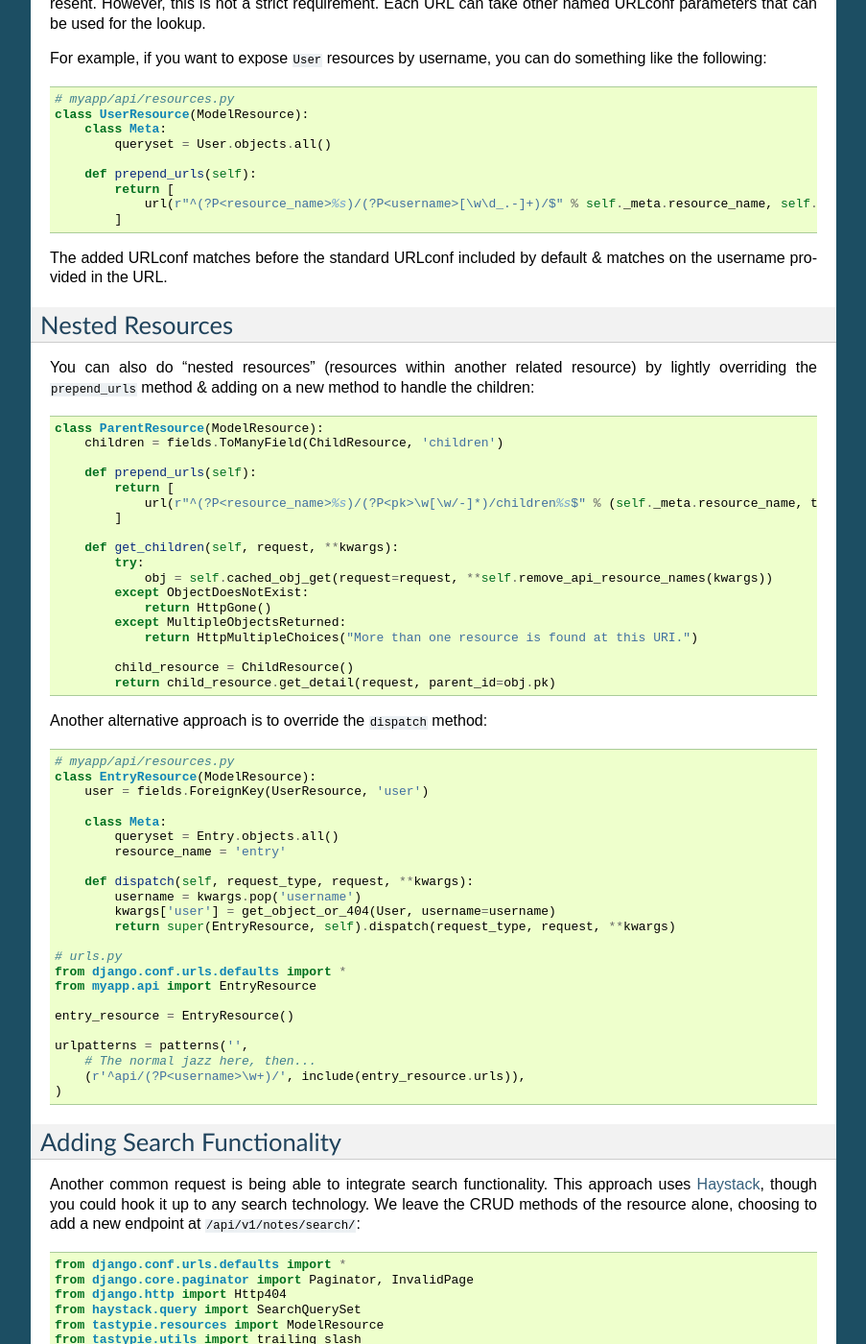
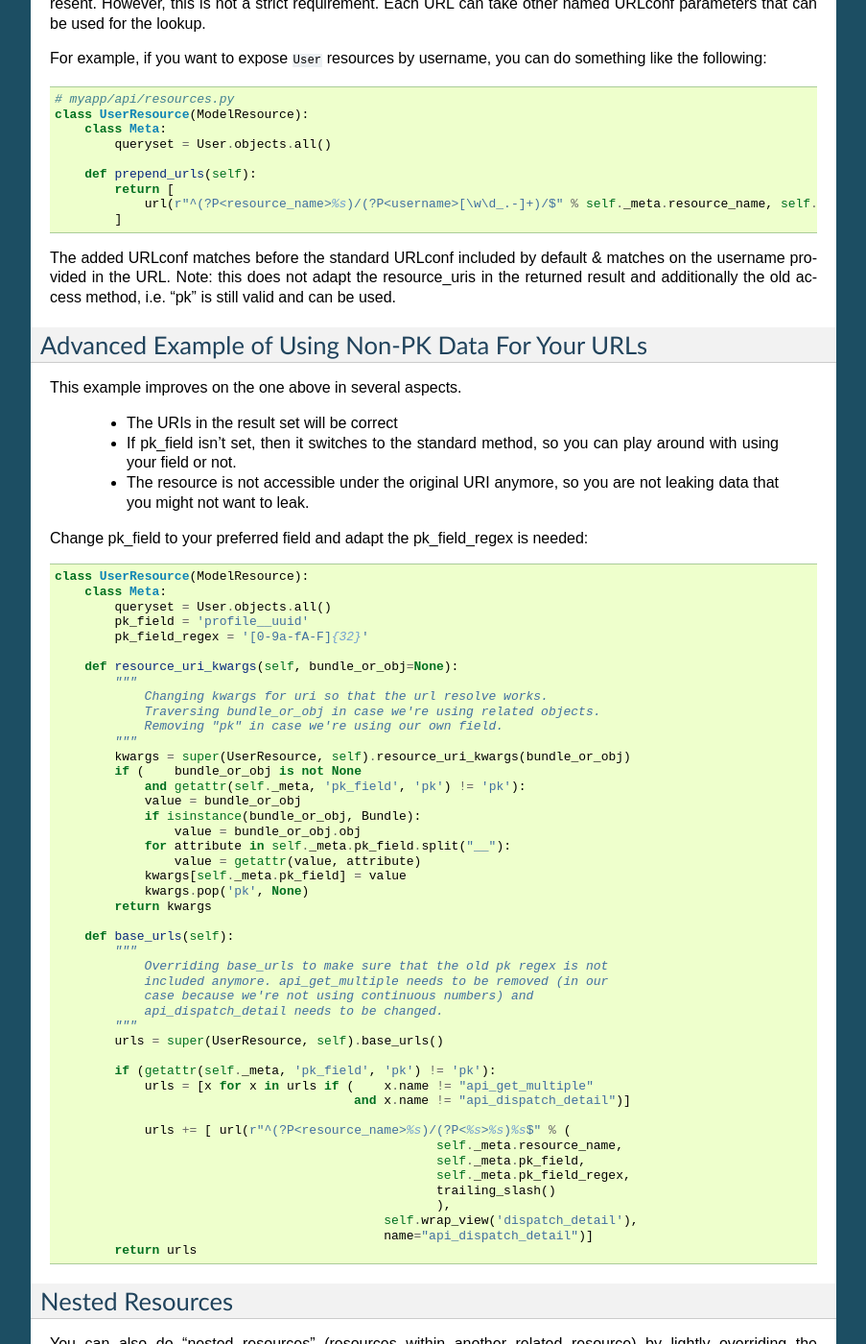
Before and after one commit to django-tastypie/django-tastypie, a Sphinx documentation site: the page built from docs/cookbook.rst, in a window 1280 px wide and 1400 px high, scrolled down 1115 px. Shown: the whole window at 96% size, without its empty margins (198-1101 px from the left). Built offline with Sphinx 7.4.7, drawn with Linux system fonts in a browser that asks for light colours; pages that are not in the unit, such as notebooks, are missing from menus; some of the changed text lies outside the part shown.

Commit message:
Added better example for using non-PK data
The original example doesn't work well in my opinion. The URIs are missing and the old URL (i.e. with the pk) still works which is surely in most cases not desirable. I've done my example so that theoretically it could be included in the main code base because it's backwards compatible if Meta.pk_field is not set. But I've left it here in the cookbook for now to help other new users.

```diff
--- a/docs/cookbook.rst
+++ b/docs/cookbook.rst
@@ -87,7 +87,71 @@ something like the following::
             ]
 
 The added URLconf matches before the standard URLconf included by default &
-matches on the username provided in the URL.
+matches on the username provided in the URL. Note: this does not adapt the
+resource_uris in the returned result and additionally the old access method,
+i.e. "pk" is still valid and can be used.
+
+
+Advanced Example of Using Non-PK Data For Your URLs
+----------------------------------------------------
+
+This example improves on the one above in several aspects.
+
+ * The URIs in the result set will be correct
+ * If pk_field isn't set, then it switches to the standard method, so you can
+   play around with using your field or not.
+ * The resource is not accessible under the original URI anymore, so you are not
+   leaking data that you might not want to leak.
+
+Change pk_field to your preferred field and adapt the pk_field_regex is needed::
+
+    class UserResource(ModelResource):
+        class Meta:
+            queryset = User.objects.all()
+            pk_field = 'profile__uuid'
+            pk_field_regex = '[0-9a-fA-F]{32}'
+
+        def resource_uri_kwargs(self, bundle_or_obj=None):
+            """
+                Changing kwargs for uri so that the url resolve works.
+                Traversing bundle_or_obj in case we're using related objects.
+                Removing "pk" in case we're using our own field.
+            """
+            kwargs = super(UserResource, self).resource_uri_kwargs(bundle_or_obj)
+            if (    bundle_or_obj is not None
+                and getattr(self._meta, 'pk_field', 'pk') != 'pk'):
+                value = bundle_or_obj
+                if isinstance(bundle_or_obj, Bundle):
+                    value = bundle_or_obj.obj
+                for attribute in self._meta.pk_field.split("__"):
+                    value = getattr(value, attribute)
+                kwargs[self._meta.pk_field] = value
+                kwargs.pop('pk', None)
+            return kwargs
+
+        def base_urls(self):
+            """
+                Overriding base_urls to make sure that the old pk regex is not
+                included anymore. api_get_multiple needs to be removed (in our
+                case because we're not using continuous numbers) and
+                api_dispatch_detail needs to be changed.
+            """
+            urls = super(UserResource, self).base_urls()
+
+            if (getattr(self._meta, 'pk_field', 'pk') != 'pk'):
+                urls = [x for x in urls if (    x.name != "api_get_multiple"
+                                            and x.name != "api_dispatch_detail")]
+
+                urls += [ url(r"^(?P<resource_name>%s)/(?P<%s>%s)%s$" % (
+                                                       self._meta.resource_name,
+                                                       self._meta.pk_field,
+                                                       self._meta.pk_field_regex,
+                                                       trailing_slash()
+                                                       ),
+                                                self.wrap_view('dispatch_detail'),
+                                                name="api_dispatch_detail")]
+            return urls
+
 
 
 Nested Resources
```
